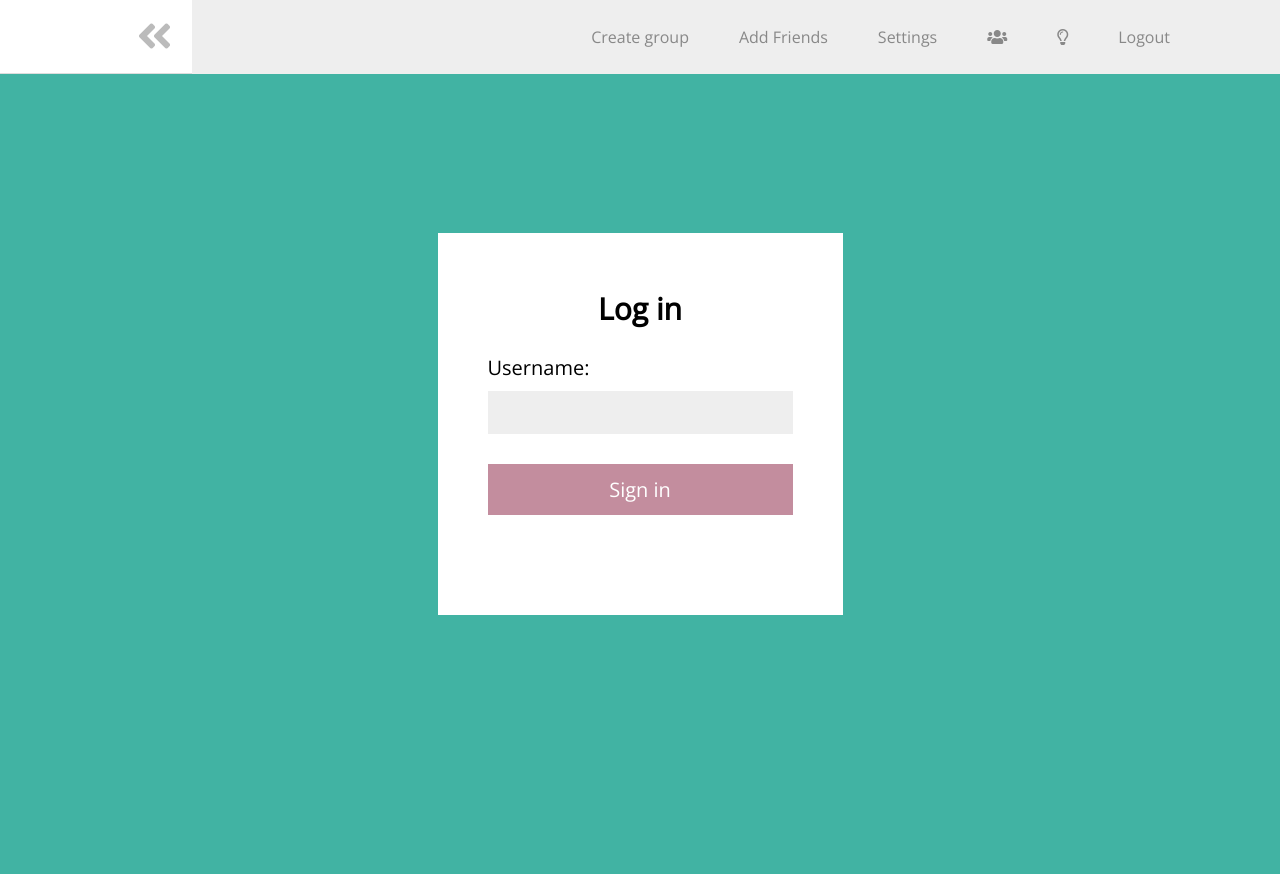
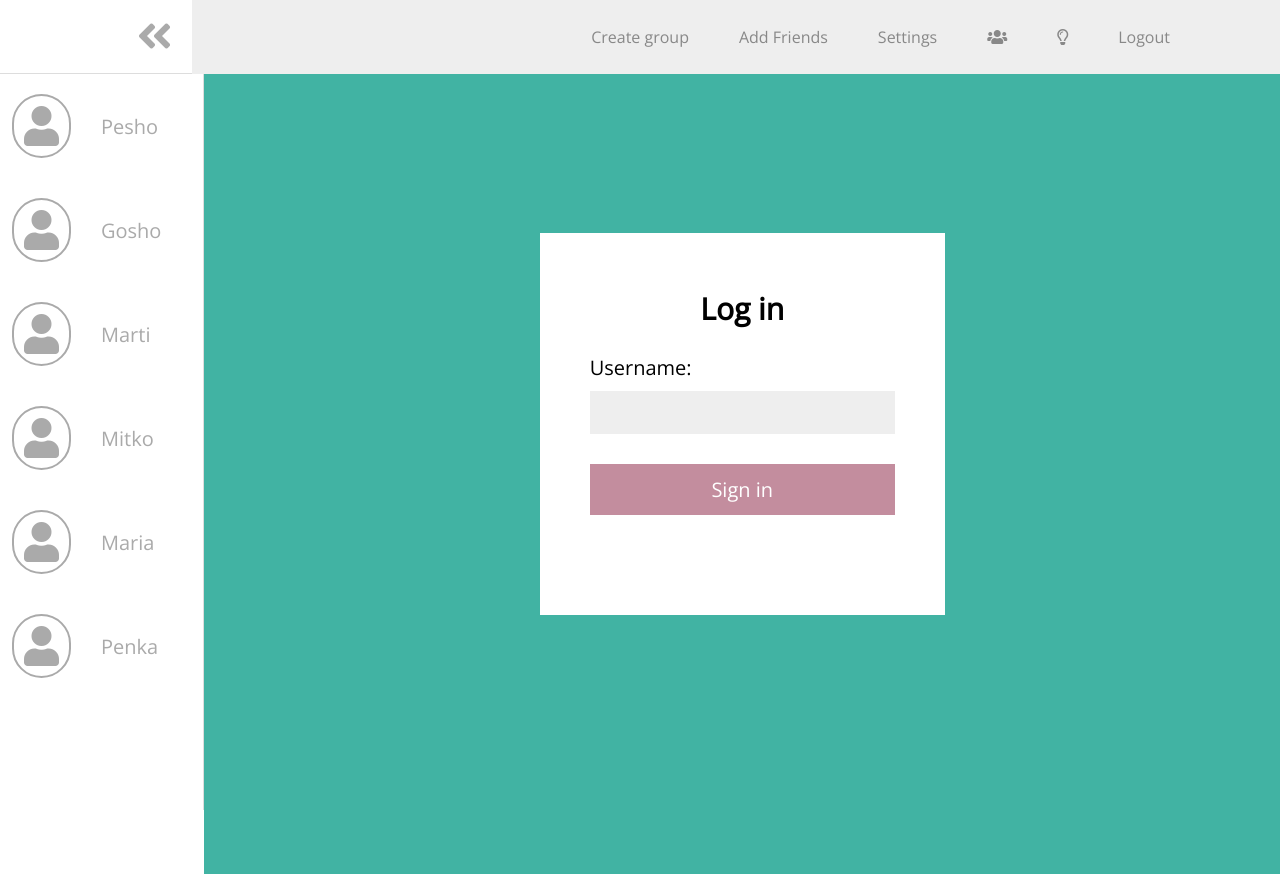
Before and after one commit to StackTon/web-messanger, a React (Create React App) app in the folder ui/: page /login in a window 1280 px wide. Built offline with nearby package versions, Linux system fonts and the light colour scheme.

Commit message:
add side-bar

```diff
--- a/ui/src/App.css
+++ b/ui/src/App.css
@@ -3,6 +3,11 @@
 body {
   font-family: 'Open Sans', sans-serif;
   text-align: center;
+  height:100vh;
+}
+
+main {
+    flex: 1;
 }
 
 .wrapper {
--- a/ui/src/App.js
+++ b/ui/src/App.js
@@ -8,11 +8,26 @@ import Navar from './components/common/NavBar/NavBar';
 import SideBar from './components/common/SideBar/SideBar';
 
 class App extends Component {
+    constructor(props) {
+        super(props);
+
+        this.state = {
+            isOpen: true
+        }
+
+        //bind
+        this.sideBarArrowClicked = this.sideBarArrowClicked.bind(this);
+    }
+
+    sideBarArrowClicked() {
+        this.setState({ isOpen: !this.state.isOpen });
+    }
+
     render() {
         return (
             <>
-        <Navar />
-        {/* <SideBar /> */}
+                <Navar sideBarArrowClicked={this.sideBarArrowClicked} isOpen={this.state.isOpen} />
+                <SideBar sideBarArrowClicked={this.sideBarArrowClicked} isOpen={this.state.isOpen} />
                 <main className="App">
                     <Switch>
                         <Route exact path="/login" component={Login} />
--- a/ui/src/components/common/NavBar/NavBar.jsx
+++ b/ui/src/components/common/NavBar/NavBar.jsx
@@ -11,11 +11,10 @@ export default class NavBar extends Component {
 
         //bind
         this.sideBarClick = this.sideBarClick.bind(this);
-
     }
 
     sideBarClick() {
-        this.setState({isOpen: !this.state.isOpen});
+        this.props.sideBarArrowClicked();
     }
 
 
@@ -26,7 +25,7 @@ export default class NavBar extends Component {
         }
         return (
             <nav>
-                <div className={(this.state.isOpen ? 'side-bar-open' : 'side-bar-close') + ' side-bar-icons'}>
+                <div className={(this.props.isOpen ? 'side-bar-open' : 'side-bar-close') + ' side-bar-icons'}>
                     <i className="fas fa-angle-double-left" onClick={this.sideBarClick}></i>
                     {/* <i className="fas fa-angle-double-right"></i> */}
                 </div>
--- a/ui/src/components/common/NavBar/navBar.css
+++ b/ui/src/components/common/NavBar/navBar.css
@@ -3,13 +3,12 @@ nav {
 }
 
 .side-bar-icons {
-    min-width: 15%;
     border-bottom: 1px solid #dddddd;
 }
 
 .side-bar-icons .fas {
     font-size: 40px;
-    color: #bbbbbb;
+    color: #aaaaaa;
     display: flex;
     justify-content: flex-end;
     margin-top: 16px;
@@ -21,15 +20,21 @@ nav {
     cursor: pointer;
 }
 
-.side-bar-open {
-
+nav .side-bar-open {
+    min-width: 15%;
 }
 
-.side-bar-close {
-    min-width: 4%;
+nav .side-bar-close {
+    min-width: 5%;
     transform: rotate(180deg);
     border: none;
     border-top: 1px solid #dddddd;
+}
+
+nav .side-bar-close .fas {
+    display: flex;
+    justify-content: center;
+    align-content: center;
 }
 
 .nav-bar {
@@ -54,6 +59,6 @@ nav {
     color: black;
 }
 
-.nav-bar li:active, nav .fas:active {
+.nav-bar li:active, nav .fas:active, nav .far:active {
     transform: scale(0.98);
 }
--- a/ui/src/components/common/SideBar/SideBar.jsx
+++ b/ui/src/components/common/SideBar/SideBar.jsx
@@ -8,24 +8,14 @@ let users = ['Pesho', 'Gosho', 'Marti', 'Mitko', 'Maria', 'Penka']
 export default class SideBar extends Component {
     constructor(props) {
         super(props);
-
-        this.state = {
-            open: true
-        }
     }
 
     render() {
         return (
-            <aside className="side-bar">
+            <aside className={(this.props.isOpen ? 'side-bar-open' : 'side-bar-close') + ' side-bar'}>
                 {users.map((name) => {
-                    return <UserBox name={name} />
+                    return <UserBox name={name} isOpen={this.props.isOpen} />
                 })}
-
-
-                <div>
-                    <i className="fas fa-angle-double-left"></i>
-                    {/* <i className="fas fa-angle-double-right"></i> */}
-                </div>
             </aside>
         )
     }
--- a/ui/src/components/common/SideBar/sideBar.css
+++ b/ui/src/components/common/SideBar/sideBar.css
@@ -1,3 +1,19 @@
 .side-bar {
     float: left;
+    height: 92vh;
+    border-right: 1px solid #dddddd;
 }
+
+.side-bar-open {
+    min-width: 15%;
+}
+
+.side-bar-close .fas {
+    display: flex;
+    justify-content: center;
+    align-content: center;
+}
+
+.side-bar-close {
+    min-width: 5%;
+}
--- a/ui/src/components/common/UserBox/UserBox.jsx
+++ b/ui/src/components/common/UserBox/UserBox.jsx
@@ -3,10 +3,12 @@ import './userBox.css';
 
 export default (props) => {
     return (
-        <div>
+        <div className="user-box">
             {/* <i className="fas fa-users"></i> */}
-            <i className="fas fa-user"></i>
-            <div>{props.name}</div>
+            <i className={(props.isOpen ? '' : 'side-bar-tooltip') + ' fas fa-user' }  >
+                {props.isOpen ? '' : <span class="side-bar-tooltiptext">{props.name}</span>}
+            </i>
+            {props.isOpen ? <div className="username">{props.name}</div> : ''}
         </div>
 
     )
--- a/ui/src/components/common/UserBox/userBox.css
+++ b/ui/src/components/common/UserBox/userBox.css
@@ -0,0 +1,71 @@
+.user-box {
+    display: flex;
+    padding: 20px 12px;
+    align-items: center;
+}
+
+.user-box:hover {
+    cursor: pointer;
+    background: #eeeeee;
+}
+
+.user-box:hover .username, .user-box:hover .fas  {
+    color: black;
+    border-color: black;
+}
+
+.user-box:active {
+    transform: scale(0.98);
+}
+
+.user-box .fas {
+    font-size: 40px;
+    color: #aaaaaa;
+    border: 2px solid #aaaaaa;
+    padding: 10px;
+    border-radius: 100px;
+}
+
+.user-box .username {
+    font-size: 20px;
+    margin: 0 30px;
+    color: #aaaaaa;
+    user-select: none;
+}
+
+
+.side-bar-tooltip {
+    position: relative;
+    display: inline-block;
+}
+
+.side-bar-tooltip .side-bar-tooltiptext {
+    visibility: hidden;
+    width: 120px;
+    background-color: black;
+    color: #fff;
+    text-align: center;
+    border-radius: 6px;
+    padding: 5px 0;
+    position: absolute;
+    z-index: 1;
+    top: -5px;
+    left: 110%;
+    font-size: 20px;
+    user-select: none;
+}
+
+.side-bar-tooltip .side-bar-tooltiptext::after {
+    content: "";
+    position: absolute;
+    top: 50%;
+    right: 100%;
+    margin-top: -5px;
+    border-width: 5px;
+    border-style: solid;
+    border-color: transparent black transparent transparent;
+}
+
+.user-box:hover .side-bar-tooltiptext {
+    visibility: visible;
+}
```
Lines whose indentation alone changed are shown as unchanged.
